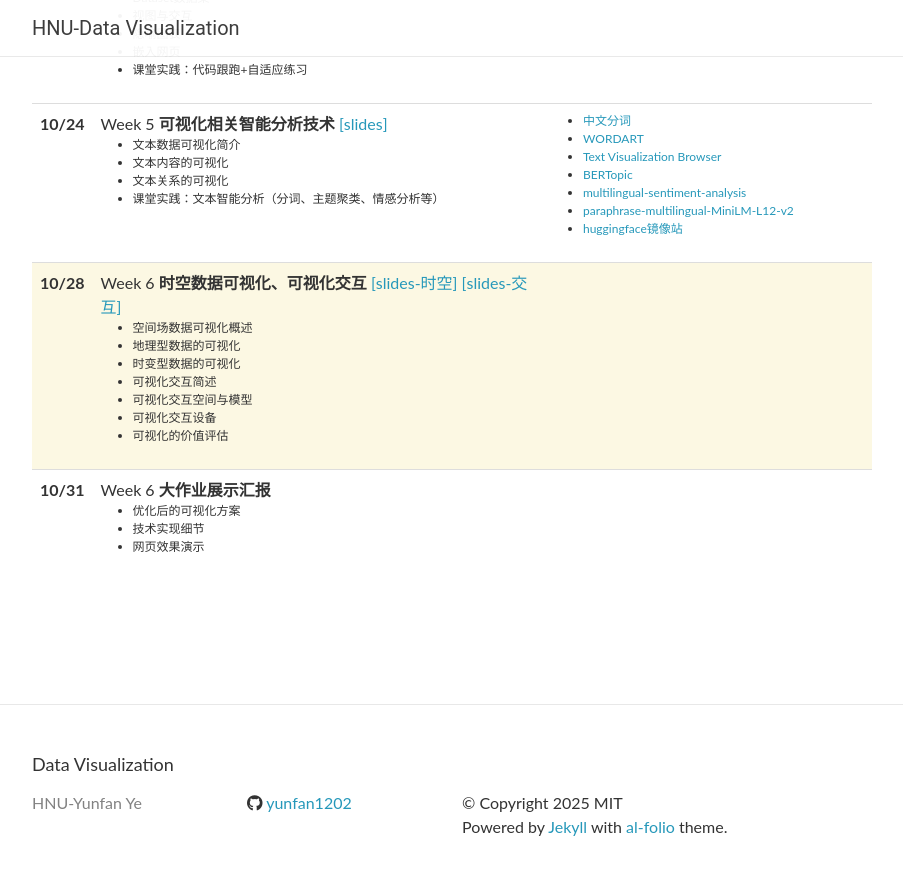
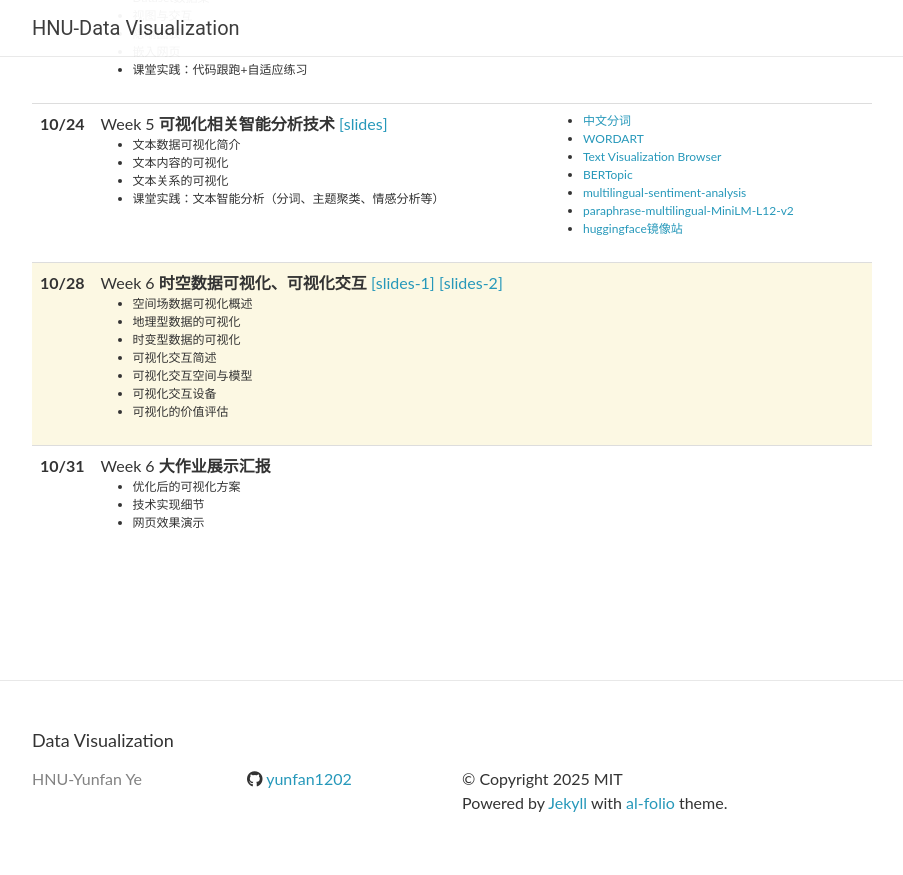
Before and after one commit to yunfan1202/data_visualization, a Jekyll site: the page built from fall2025/_pages/schedule.md, in a window 1280 px wide and 900 px high, scrolled down 1089 px. Shown: the top 875 px of the window, without its empty margins (188-1091 px from the left). Built offline with Jekyll 4.4.1, drawn with Linux system fonts in a browser that asks for light colours; nearby versions of some CDN libraries; comment, search, counter and statistics services are not loaded.

Commit message:
Update lectures_2025.yml

```diff
--- a/_data/lectures_2025.yml
+++ b/_data/lectures_2025.yml
@@ -114,7 +114,7 @@
 
 - date: 10/28
   title: >
-    Week 6 <b>时空数据可视化、可视化交互</b> <a href="8-时空数据可视化.pdf">[slides-时空]</a> <a href="9-可视化交互技术.pdf">[slides-交互]</a>
+    Week 6 <b>时空数据可视化、可视化交互</b> <a href="8-时空数据可视化.pdf">[slides-1]</a> <a href="9-可视化交互技术.pdf">[slides-2]</a>
   slides:
   topics:
     - 空间场数据可视化概述
```
